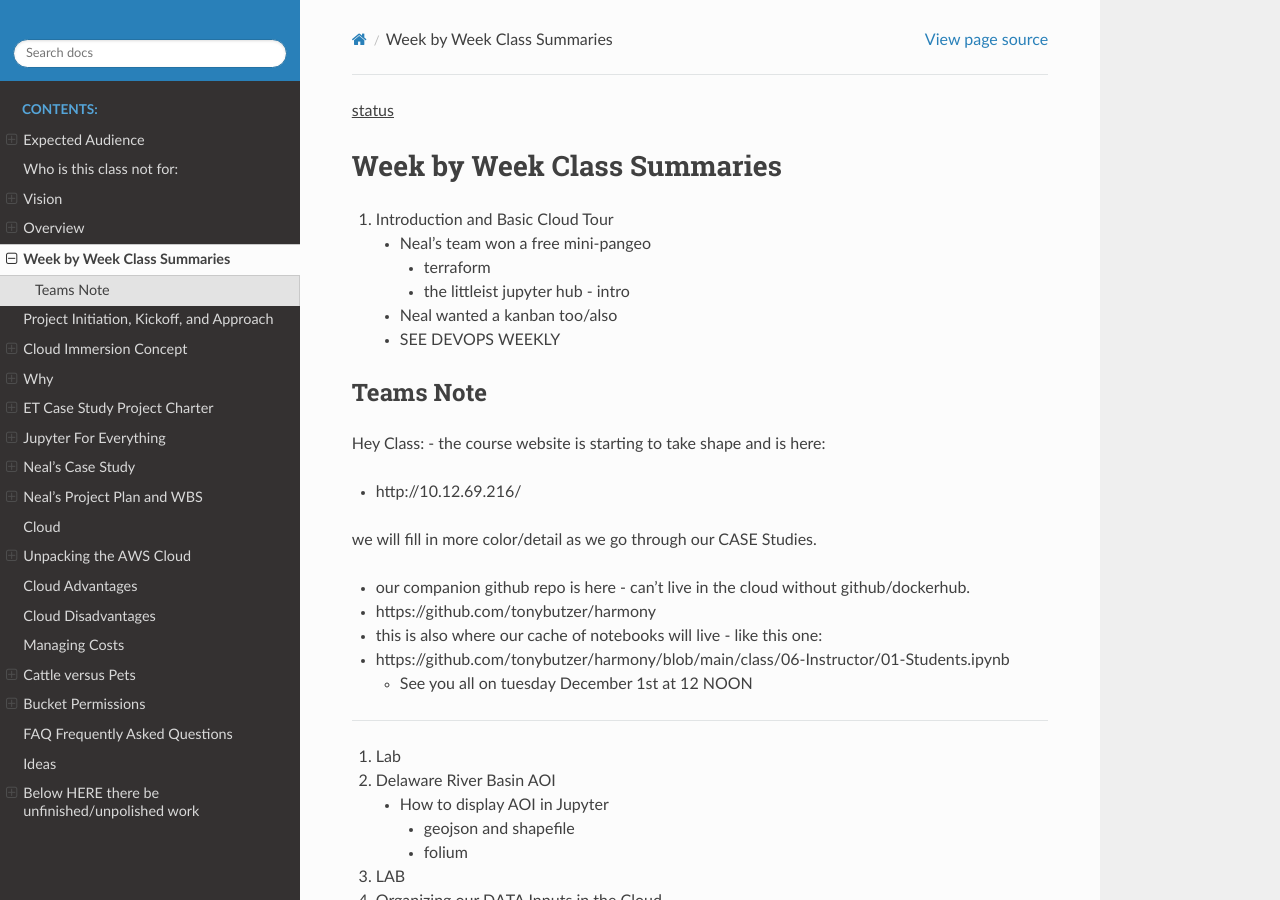
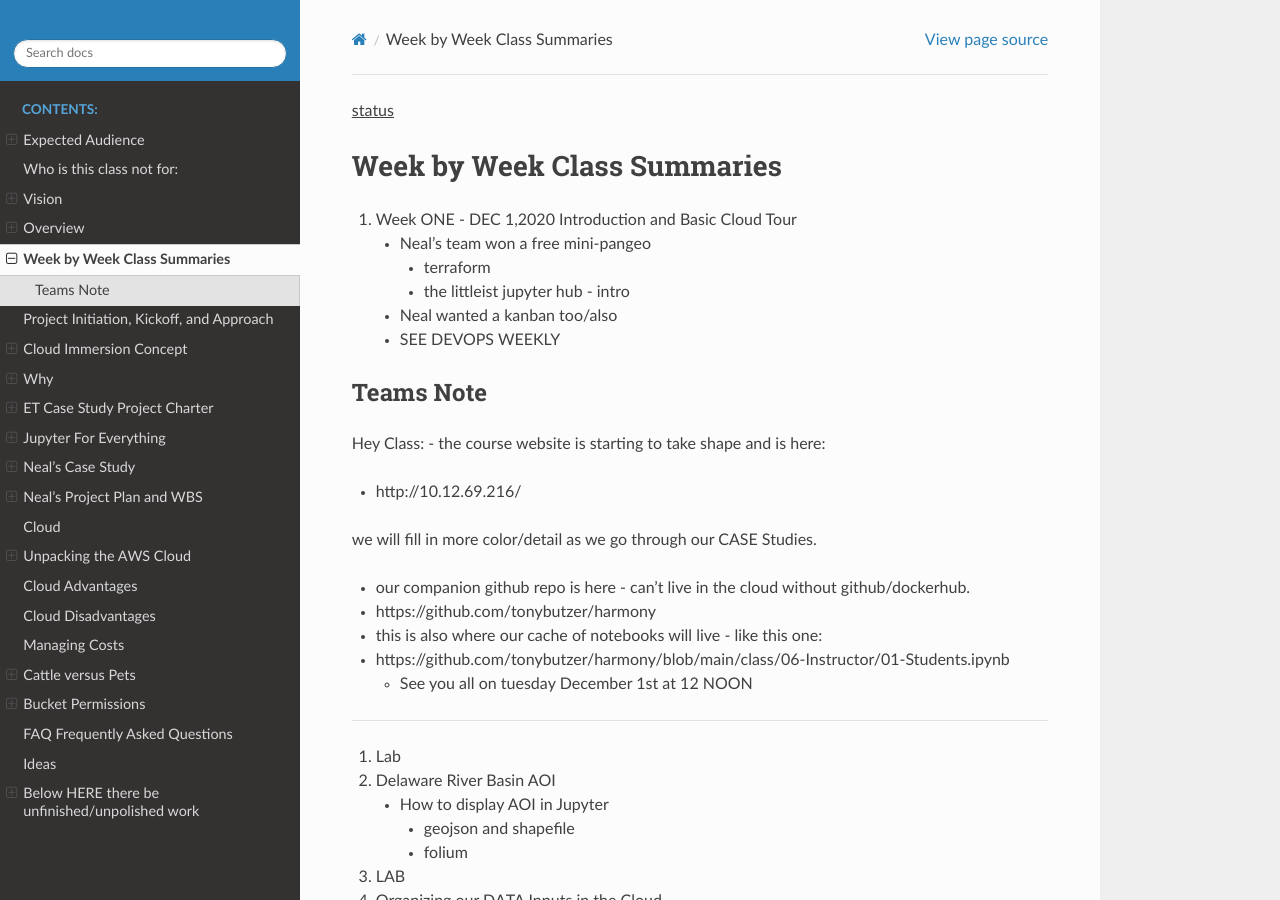
Before and after one commit to tonybutzer/harmony, a Sphinx documentation site: the page built from documentation/source/00weekbyweek.md, in a window 1280 px wide and 900 px high. Built offline with Sphinx 7.4.7 and the Read the Docs theme 2.0.0, drawn with Linux system fonts in a browser that asks for light colours; pages that are not in the unit, such as notebooks, are missing from menus.

Commit message:
automatic git update from Makefile

```diff
--- a/documentation/source/00weekbyweek.md
+++ b/documentation/source/00weekbyweek.md
@@ -2,7 +2,7 @@
 
 # Week by Week Class Summaries
 
-1. Introduction and Basic Cloud Tour
+1. Week ONE - DEC 1,2020 Introduction and Basic Cloud Tour
 	- Neal's team won a free mini-pangeo
 		- terraform
 		- the littleist jupyter hub - intro
```
